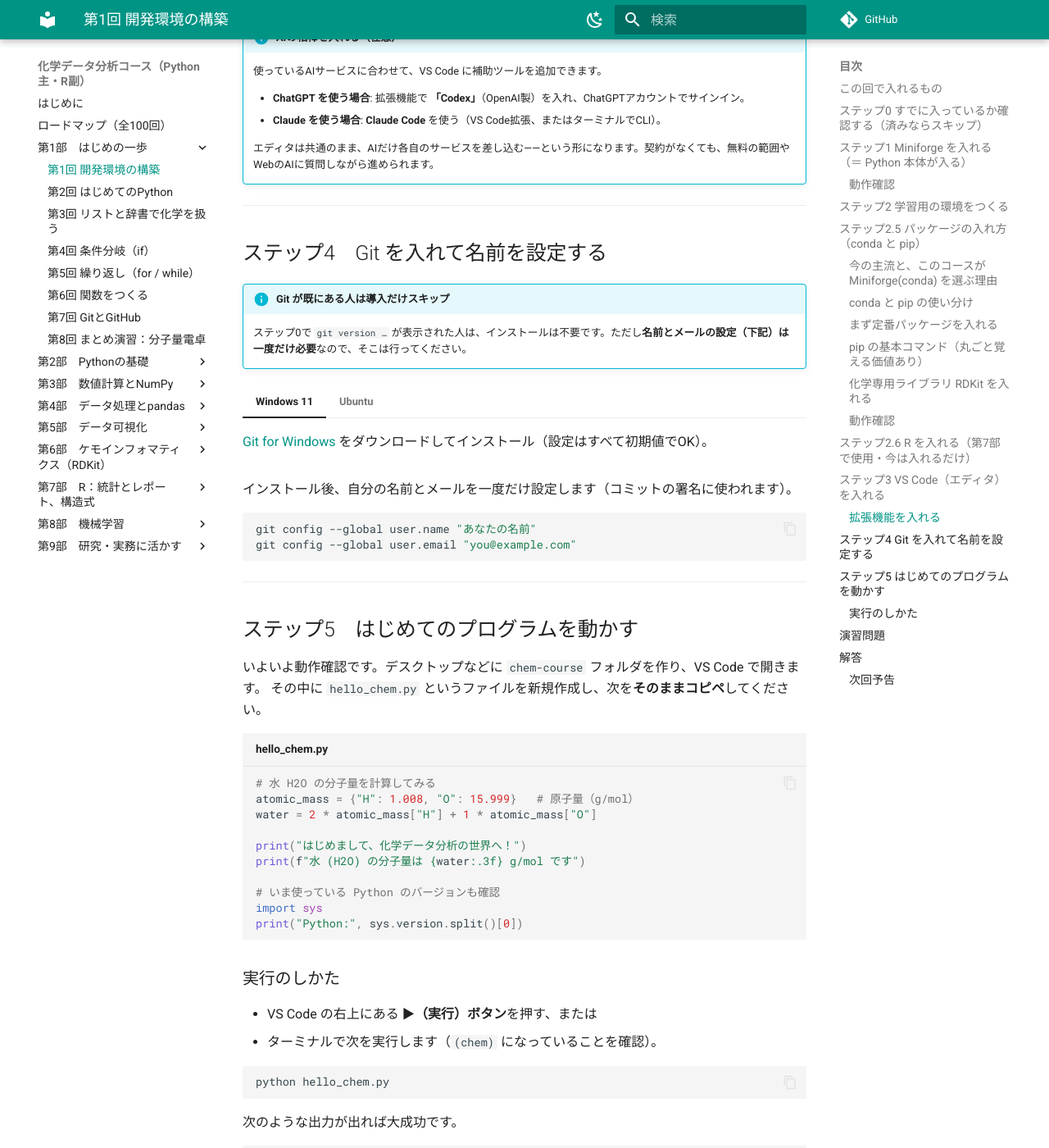
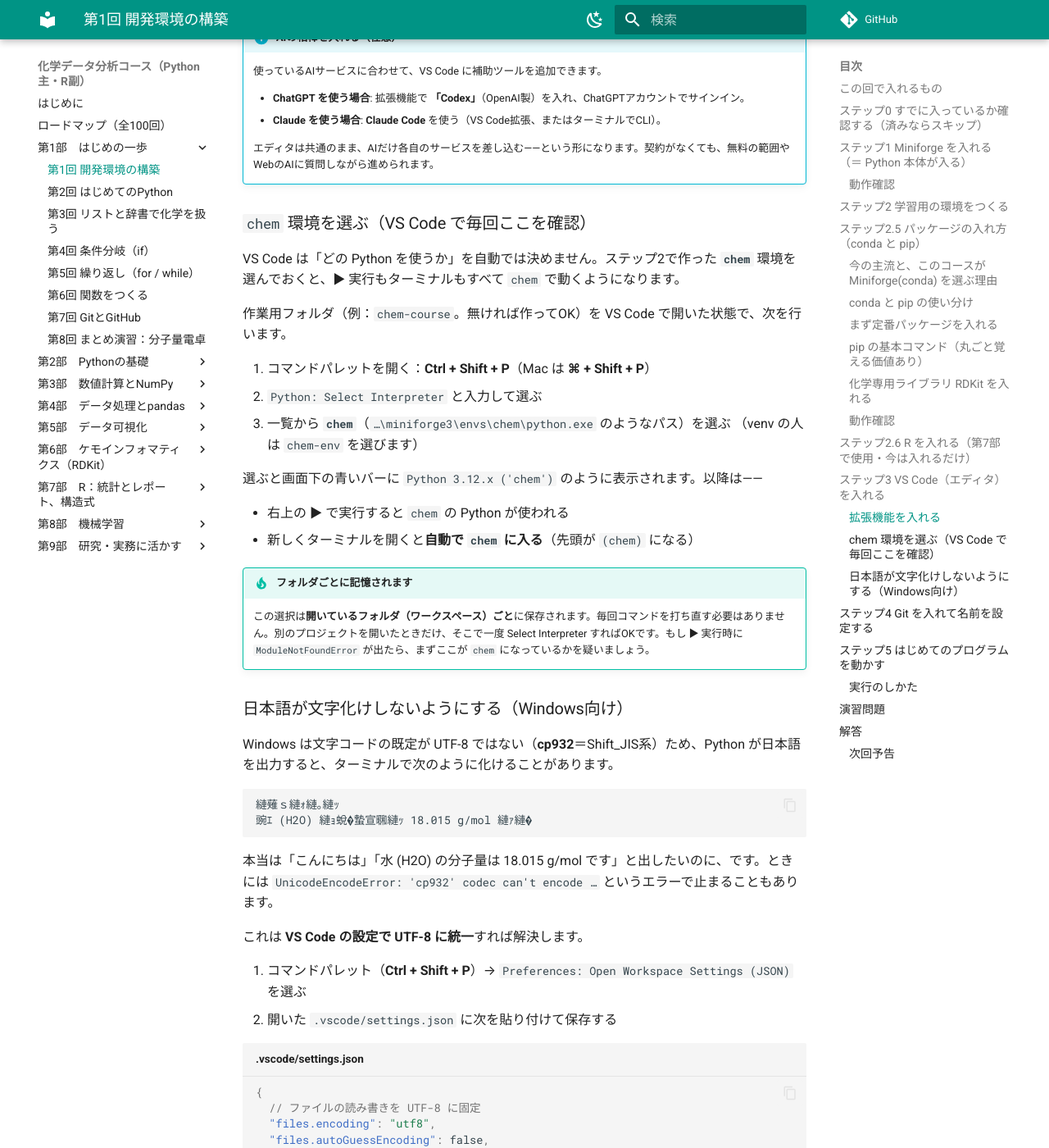
Before and after one commit to ichirio/chem-data-course, an MkDocs documentation site: the page built from docs/lessons/lesson-01.md, in a window 1280 px wide and 1400 px high, scrolled down 6311 px. Shown: the whole window at 82% size. Built offline with MkDocs 1.6.1 and Material for MkDocs 9.7.7, drawn with Linux system fonts in a browser that asks for light colours; comment, search, counter and statistics services are not loaded; some of the changed text lies outside the part shown.

Commit message:
docs(lesson-01): VS Codeでのchem環境選択と日本語文字化け対策を追記 (#4)
ステップ3（VS Code）に2小節を追加。
- 「chem 環境を選ぶ」: Python: Select Interpreter でワークスペースに chem を選択
  → ▶実行と統合ターミナルが chem で動く／フォルダごとに記憶される旨
- 「日本語が文字化けしないように（Windows向け）」: cp932由来の文字化け例と、
  .vscode/settings.json での files.encoding=utf8 + PYTHONUTF8/PYTHONIOENCODING 設定
個人パスは埋め込まずコマンドパレット方式。Mac/Linuxは不要の注記付き。

Co-authored-by: Claude Opus 4.8 <noreply@anthropic.com>

````diff
--- a/docs/lessons/lesson-01.md
+++ b/docs/lessons/lesson-01.md
@@ -289,6 +289,63 @@ VS Code を開き、左端の四角いアイコン（拡張機能）から次を
 
     エディタは共通のまま、AIだけ各自のサービスを差し込む——という形になります。契約がなくても、無料の範囲やWebのAIに質問しながら進められます。
 
+### `chem` 環境を選ぶ（VS Code で毎回ここを確認）
+
+VS Code は「どの Python を使うか」を自動では決めません。ステップ2で作った **`chem`** 環境を選んでおくと、▶ 実行もターミナルもすべて `chem` で動くようになります。
+
+作業用フォルダ（例：`chem-course`。無ければ作ってOK）を VS Code で開いた状態で、次を行います。
+
+1. コマンドパレットを開く：**Ctrl + Shift + P**（Mac は **⌘ + Shift + P**）
+2. `Python: Select Interpreter` と入力して選ぶ
+3. 一覧から **`chem`**（`…\miniforge3\envs\chem\python.exe` のようなパス）を選ぶ
+   （venv の人は `chem-env` を選びます）
+
+選ぶと画面下の青いバーに `Python 3.12.x ('chem')` のように表示されます。以降は——
+
+- 右上の **▶** で実行すると `chem` の Python が使われる
+- 新しくターミナルを開くと**自動で `chem` に入る**（先頭が `(chem)` になる）
+
+!!! tip "フォルダごとに記憶されます"
+    この選択は**開いているフォルダ（ワークスペース）ごと**に保存されます。毎回コマンドを打ち直す必要はありません。別のプロジェクトを開いたときだけ、そこで一度 Select Interpreter すればOKです。もし ▶ 実行時に `ModuleNotFoundError` が出たら、まずここが `chem` になっているかを疑いましょう。
+
+### 日本語が文字化けしないようにする（Windows向け）
+
+Windows は文字コードの既定が UTF-8 ではない（**cp932**＝Shift_JIS系）ため、Python が日本語を出力すると、ターミナルで次のように化けることがあります。
+
+```text
+縺薙ｓ縺ｫ縺｡縺ｯ
+豌ｴ (H2O) 縺ｮ蛻�蟄宣㍼縺ｯ 18.015 g/mol 縺ｧ縺�
+```
+
+本当は「こんにちは」「水 (H2O) の分子量は 18.015 g/mol です」と出したいのに、です。ときには `UnicodeEncodeError: 'cp932' codec can't encode …` というエラーで止まることもあります。
+
+これは **VS Code の設定で UTF-8 に統一**すれば解決します。
+
+1. コマンドパレット（**Ctrl + Shift + P**）→ `Preferences: Open Workspace Settings (JSON)` を選ぶ
+2. 開いた `.vscode/settings.json` に次を貼り付けて保存する
+
+```json title=".vscode/settings.json"
+{
+  // ファイルの読み書きを UTF-8 に固定
+  "files.encoding": "utf8",
+  "files.autoGuessEncoding": false,
+
+  // ターミナルで動く Python を UTF-8 モードにする（文字化け防止の要）
+  "terminal.integrated.env.windows": {
+    "PYTHONUTF8": "1",
+    "PYTHONIOENCODING": "utf-8"
+  }
+}
+```
+
+3. 設定を反映させるため、**ターミナルを開き直す**（ターミナル右上のゴミ箱アイコンで閉じて、新しく開く）か、VS Code を再起動します。
+
+!!! info "なぜこれで直るの？"
+    `PYTHONUTF8=1` は Python を **UTF-8モード**にするスイッチです。これで画面出力もファイルの読み書きも UTF-8 に統一され、Windows の cp932 との食い違いがなくなります。`files.encoding` はエディタが保存・読み込みに使う文字コードの指定で、こちらも UTF-8 にそろえています。
+
+!!! note "Mac / Ubuntu の人はほぼ不要"
+    Mac や Linux は最初から UTF-8 が既定なので、この文字化けは基本起きません。設定しておいても害はなく、その場合は `terminal.integrated.env.windows` を `terminal.integrated.env.osx`（Mac）／ `terminal.integrated.env.linux`（Linux）に読み替えれば同じ形にできます。
+
 ---
 
 ## ステップ4　Git を入れて名前を設定する
````
